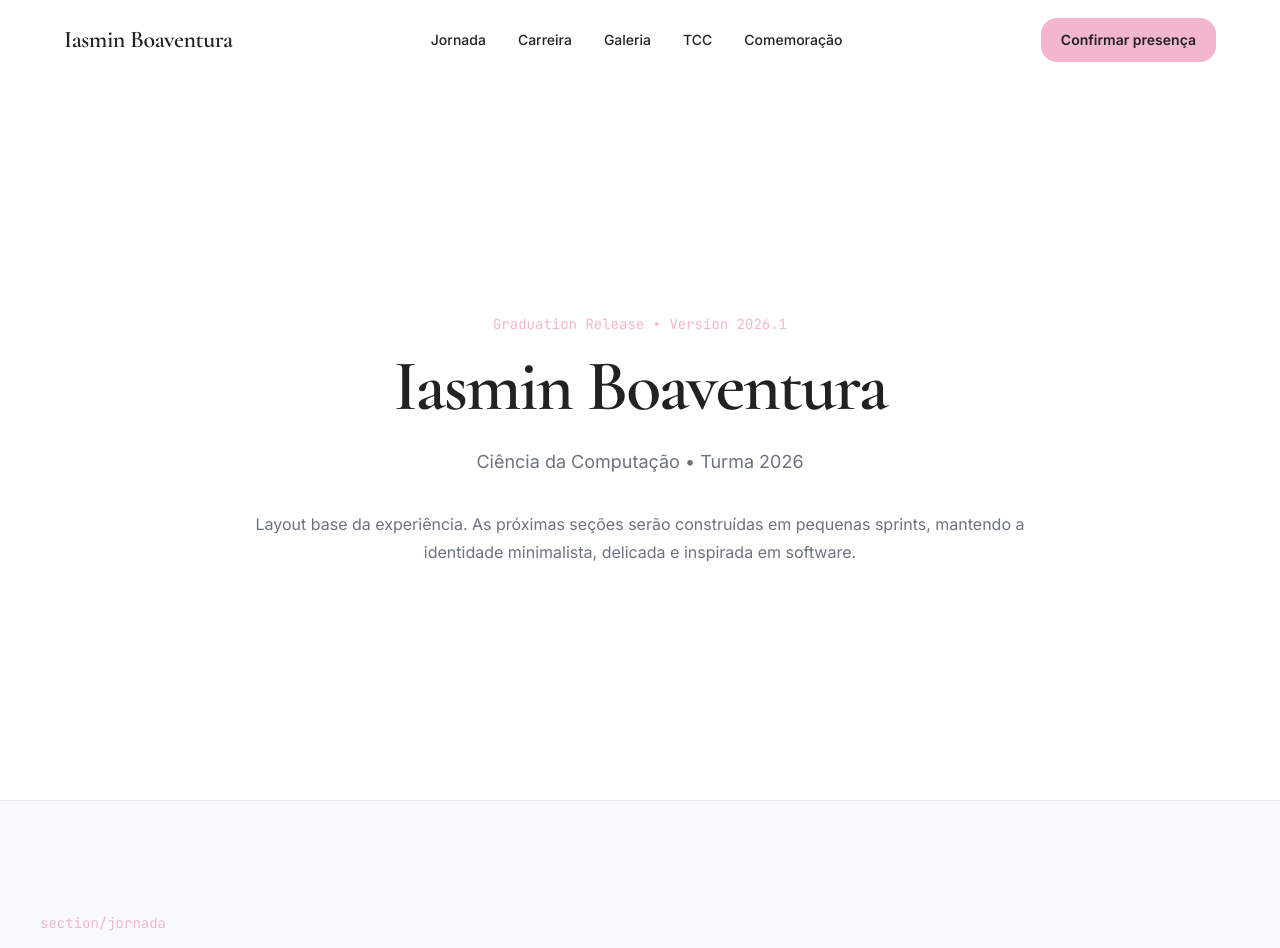
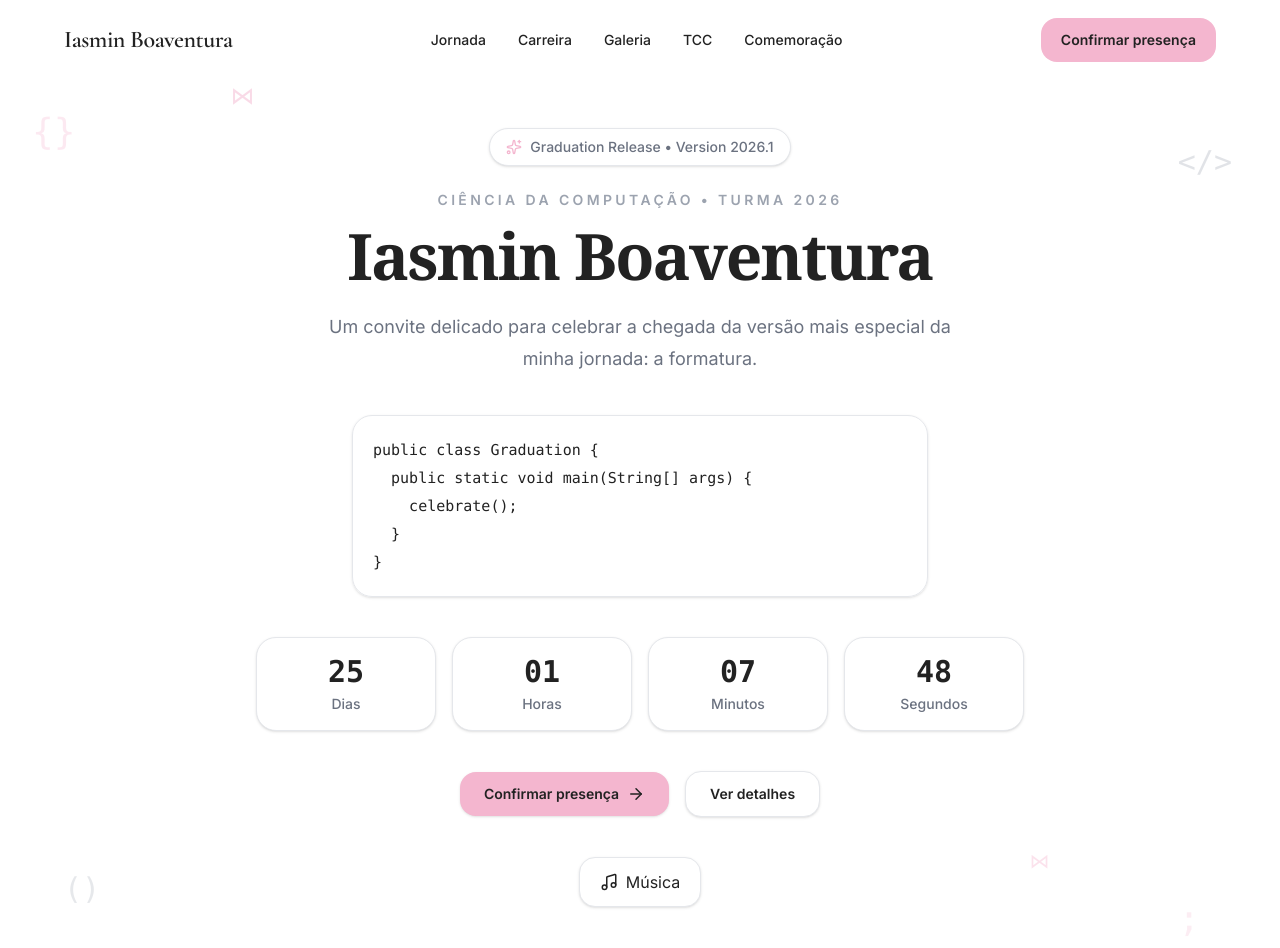
Before and after one commit to iasmin-boaventura/graduation-website, a React (Vite) app: page / in a window 1280 px wide. Shown: the top 948 px of the page. Built offline with nearby package versions, Linux system fonts and the light colour scheme.

Commit message:
feat: create hero section

```diff
--- a/package.json
+++ b/package.json
@@ -14,6 +14,7 @@
     "@fontsource/inter": "^5.2.8",
     "@fontsource/jetbrains-mono": "^5.2.8",
     "@tailwindcss/vite": "^4.3.2",
+    "lucide-react": "^1.24.0",
     "react": "^19.2.7",
     "react-dom": "^19.2.7",
     "tailwindcss": "^4.3.2"
--- /dev/null
+++ b/src/components/hero/Countdown.tsx
@@ -0,0 +1,88 @@
+import { useEffect, useMemo, useState } from 'react'
+
+type CountdownProps = {
+  targetDate: string
+}
+
+type TimeLeft = {
+  days: number
+  hours: number
+  minutes: number
+  seconds: number
+}
+
+const getTimeLeft = (targetDate: string): TimeLeft => {
+  const difference = new Date(targetDate).getTime() - new Date().getTime()
+
+  if (difference <= 0) {
+    return {
+      days: 0,
+      hours: 0,
+      minutes: 0,
+      seconds: 0,
+    }
+  }
+
+  return {
+    days: Math.floor(difference / (1000 * 60 * 60 * 24)),
+    hours: Math.floor((difference / (1000 * 60 * 60)) % 24),
+    minutes: Math.floor((difference / (1000 * 60)) % 60),
+    seconds: Math.floor((difference / 1000) % 60),
+  }
+}
+
+export function Countdown({ targetDate }: CountdownProps) {
+  const [timeLeft, setTimeLeft] = useState<TimeLeft>(() => getTimeLeft(targetDate))
+
+  useEffect(() => {
+    const intervalId = window.setInterval(() => {
+      setTimeLeft(getTimeLeft(targetDate))
+    }, 1000)
+
+    return () => window.clearInterval(intervalId)
+  }, [targetDate])
+
+  const items = useMemo(
+    () => [
+      {
+        label: 'Dias',
+        value: timeLeft.days,
+      },
+      {
+        label: 'Horas',
+        value: timeLeft.hours,
+      },
+      {
+        label: 'Minutos',
+        value: timeLeft.minutes,
+      },
+      {
+        label: 'Segundos',
+        value: timeLeft.seconds,
+      },
+    ],
+    [timeLeft],
+  )
+
+  return (
+    <div
+      className="grid grid-cols-2 gap-3 sm:grid-cols-4 sm:gap-4"
+      aria-label="Contador regressivo para a formatura"
+    >
+      {items.map((item) => (
+        <div
+          key={item.label}
+          className="rounded-[20px] border border-[#E5E7EB] bg-white px-5 py-4 text-center shadow-sm transition duration-200 hover:-translate-y-1 hover:shadow-md"
+        >
+          <strong className="block font-mono text-2xl font-semibold text-[#222222] sm:text-3xl">
+            {String(item.value).padStart(2, '0')}
+          </strong>
+
+          <span className="mt-1 block text-sm font-medium text-[#6B7280]">
+            {item.label}
+          </span>
+        </div>
+      ))}
+    </div>
+  )
+}
--- /dev/null
+++ b/src/components/hero/Hero.tsx
@@ -0,0 +1,68 @@
+import { ArrowRight, Sparkles } from 'lucide-react'
+
+import { Countdown } from './Countdown'
+import { HeroCodeSnippet } from './HeroCodeSnippet'
+import { HeroDecorations } from './HeroDecorations'
+import { SpotifyPlayer } from './SpotifyPlayer'
+
+const GRADUATION_DATE = '2026-08-01T00:00:00-03:00'
+
+export function Hero() {
+  return (
+    <section
+      id="inicio"
+      className="relative flex min-h-screen items-center overflow-hidden bg-[#FFFFFF] px-6 py-32"
+    >
+      <HeroDecorations />
+
+      <div className="relative z-10 mx-auto flex w-full max-w-[1200px] flex-col items-center text-center">
+        <div className="mb-6 inline-flex items-center gap-2 rounded-full border border-[#E5E7EB] bg-white px-4 py-2 text-sm font-medium text-[#6B7280] shadow-sm">
+          <Sparkles size={16} className="text-[#F4B6CF]" aria-hidden="true" />
+          Graduation Release • Version 2026.1
+        </div>
+
+        <p className="mb-4 text-sm font-semibold uppercase tracking-[0.24em] text-[#9CA3AF]">
+          Ciência da Computação • Turma 2026
+        </p>
+
+        <h1 className="max-w-4xl font-serif text-5xl font-semibold leading-[0.95] tracking-[-0.03em] text-[#222222] sm:text-6xl lg:text-[64px]">
+          Iasmin Boaventura
+        </h1>
+
+        <p className="mt-6 max-w-2xl text-lg leading-8 text-[#6B7280]">
+          Um convite delicado para celebrar a chegada da versão mais especial da minha jornada:
+          a formatura.
+        </p>
+
+        <div className="mt-10 w-full">
+          <HeroCodeSnippet />
+        </div>
+
+        <div className="mt-10 w-full max-w-3xl">
+          <Countdown targetDate={GRADUATION_DATE} />
+        </div>
+
+        <div className="mt-10 flex flex-col items-center gap-4 sm:flex-row">
+          <a
+            href="#rsvp"
+            className="inline-flex items-center justify-center gap-2 rounded-2xl bg-[#F4B6CF] px-6 py-3 text-sm font-semibold text-white shadow-sm transition duration-200 hover:scale-[1.02] hover:bg-[#EFA5C5] focus:outline-none focus:ring-2 focus:ring-[#F4B6CF] focus:ring-offset-2"
+          >
+            Confirmar presença
+            <ArrowRight size={18} aria-hidden="true" />
+          </a>
+
+          <a
+            href="#comemoracao"
+            className="inline-flex items-center justify-center rounded-2xl border border-[#E5E7EB] bg-white px-6 py-3 text-sm font-semibold text-[#222222] shadow-sm transition duration-200 hover:scale-[1.02] hover:bg-[#FCEEF5] focus:outline-none focus:ring-2 focus:ring-[#F4B6CF] focus:ring-offset-2"
+          >
+            Ver detalhes
+          </a>
+        </div>
+
+        <div className="mt-10 w-full">
+          <SpotifyPlayer />
+        </div>
+      </div>
+    </section>
+  )
+}
--- /dev/null
+++ b/src/components/hero/HeroCodeSnippet.tsx
@@ -0,0 +1,13 @@
+export function HeroCodeSnippet() {
+  return (
+    <div className="mx-auto max-w-xl rounded-[20px] border border-[#E5E7EB] bg-white/90 p-5 text-left shadow-sm">
+      <pre className="overflow-x-auto font-mono text-sm leading-7 text-[#222222] sm:text-[15px]">
+        <code>{`public class Graduation {
+  public static void main(String[] args) {
+    celebrate();
+  }
+}`}</code>
+      </pre>
+    </div>
+  );
+}
--- /dev/null
+++ b/src/components/hero/HeroDecorations.tsx
@@ -0,0 +1,31 @@
+const codeDecorations = ['{}', '</>', '()', ';']
+
+export function HeroDecorations() {
+  return (
+    <div aria-hidden="true" className="pointer-events-none absolute inset-0 overflow-hidden">
+      <span className="absolute left-8 top-28 hidden font-mono text-4xl text-[#F4B6CF]/30 md:block">
+        {codeDecorations[0]}
+      </span>
+
+      <span className="absolute right-12 top-36 hidden font-mono text-3xl text-[#9CA3AF]/30 lg:block">
+        {codeDecorations[1]}
+      </span>
+
+      <span className="absolute bottom-32 left-16 hidden font-mono text-3xl text-[#9CA3AF]/25 lg:block">
+        {codeDecorations[2]}
+      </span>
+
+      <span className="absolute bottom-24 right-20 hidden font-mono text-4xl text-[#F4B6CF]/25 md:block">
+        {codeDecorations[3]}
+      </span>
+
+      <span className="absolute left-[18%] top-20 text-2xl text-[#F4B6CF]/50">
+        ⋈
+      </span>
+
+      <span className="absolute bottom-40 right-[18%] text-xl text-[#F4B6CF]/40">
+        ⋈
+      </span>
+    </div>
+  )
+}
--- /dev/null
+++ b/src/components/hero/SpotifyPlayer.tsx
@@ -0,0 +1,43 @@
+import { Music } from 'lucide-react'
+import { useState } from 'react'
+
+export function SpotifyPlayer() {
+  const [isOpen, setIsOpen] = useState(false)
+
+  return (
+    <div className="mx-auto w-full max-w-xl">
+      <button
+        type="button"
+        className="mx-auto flex items-center gap-2 rounded-2xl border border-[#E5E7EB] bg-white px-5 py-3 text-sm font-semibold text-[#222222] shadow-sm transition duration-200 hover:scale-[1.02] hover:bg-[#FCEEF5] focus:outline-none focus:ring-2 focus:ring-[#F4B6CF] focus:ring-offset-2"
+        aria-expanded={isOpen}
+        aria-controls="spotify-player"
+        onClick={() => setIsOpen((currentValue) => !currentValue)}
+      >
+        <Music size={18} aria-hidden="true" />
+        Música
+      </button>
+
+      <div
+        id="spotify-player"
+        className={`grid transition-all duration-300 ease-out ${
+          isOpen
+            ? 'mt-6 grid-rows-[1fr] opacity-100'
+            : 'mt-0 grid-rows-[0fr] opacity-0'
+        }`}
+      >
+        <div className="overflow-hidden">
+          <iframe
+            title="Playlist da formatura no Spotify"
+            className="rounded-xl"
+            src="https://open.spotify.com/embed/playlist/3CaktxSWRMcns8Q7l43RSe?utm_source=generator&si=7244616c646f4731"
+            width="100%"
+            height="352"
+            allowFullScreen
+            allow="autoplay; clipboard-write; encrypted-media; fullscreen; picture-in-picture"
+            loading="lazy"
+          />
+        </div>
+      </div>
+    </div>
+  )
+}
--- a/src/pages/Home.tsx
+++ b/src/pages/Home.tsx
@@ -1,3 +1,5 @@
+import { Hero } from '../components/hero/Hero.tsx'
+
 const sections = [
   {
     id: "jornada",
@@ -34,30 +36,7 @@ const sections = [
 function Home() {
   return (
     <>
-      <section
-        id="inicio"
-        className="flex min-h-screen items-center justify-center px-6 pt-20"
-      >
-        <div className="mx-auto max-w-[800px] text-center">
-          <p className="mb-4 font-['JetBrains_Mono'] text-sm text-[#F4B6CF]">
-            Graduation Release • Version 2026.1
-          </p>
-
-          <h1 className="font-['Cormorant_Garamond'] text-5xl font-semibold tracking-[-0.03em] text-[#222222] md:text-7xl">
-            Iasmin Boaventura
-          </h1>
-
-          <p className="mt-6 text-lg leading-8 text-[#6B7280]">
-            Ciência da Computação • Turma 2026
-          </p>
-
-          <p className="mt-8 text-base leading-7 text-[#6B7280]">
-            Layout base da experiência. As próximas seções serão construídas em
-            pequenas sprints, mantendo a identidade minimalista, delicada e
-            inspirada em software.
-          </p>
-        </div>
-      </section>
+      <Hero />
 
       {sections.map((section) => (
         <section
```
Also changed, not shown: 2 other files (tests, documents, lock files or other folders).
